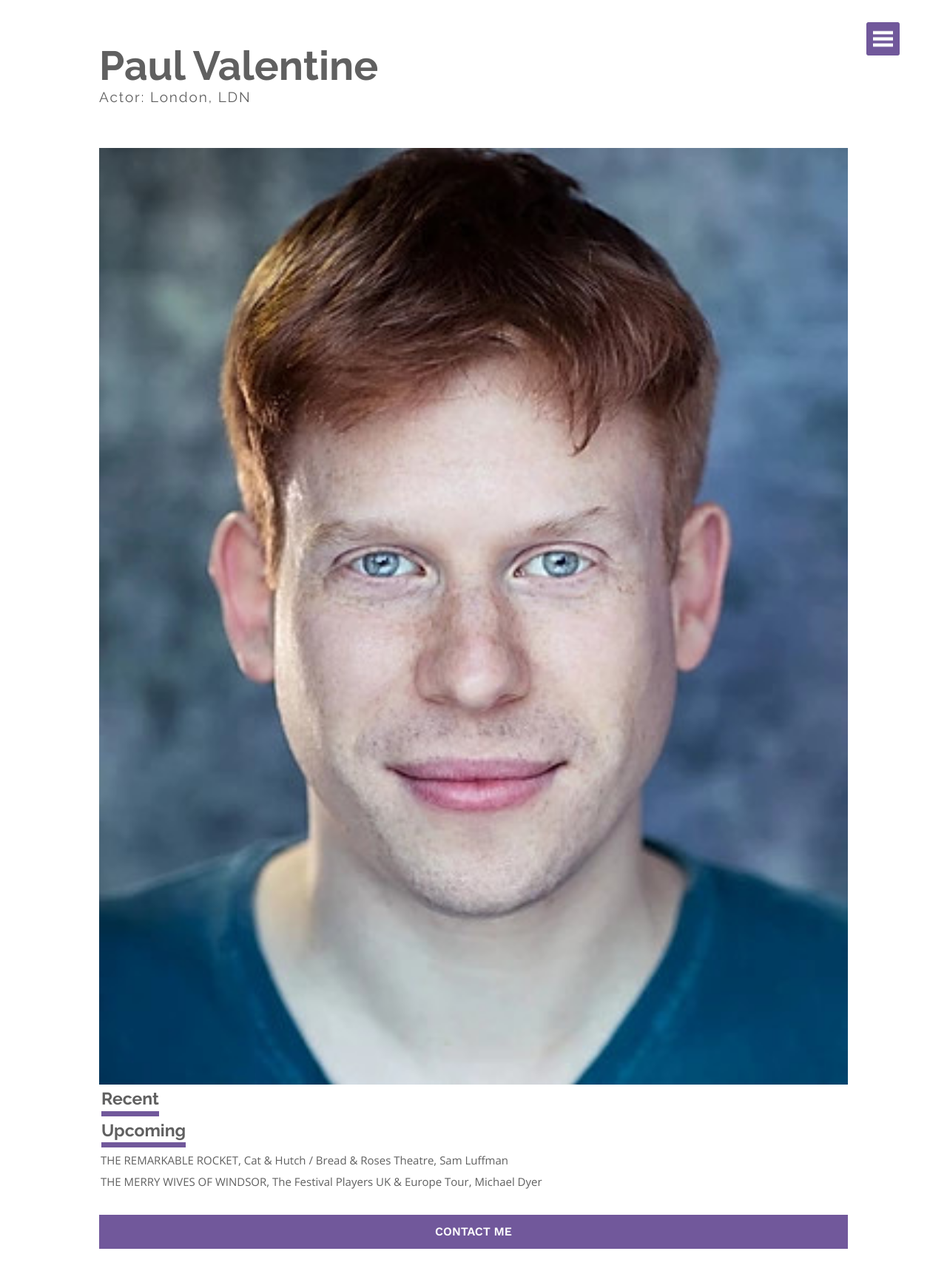
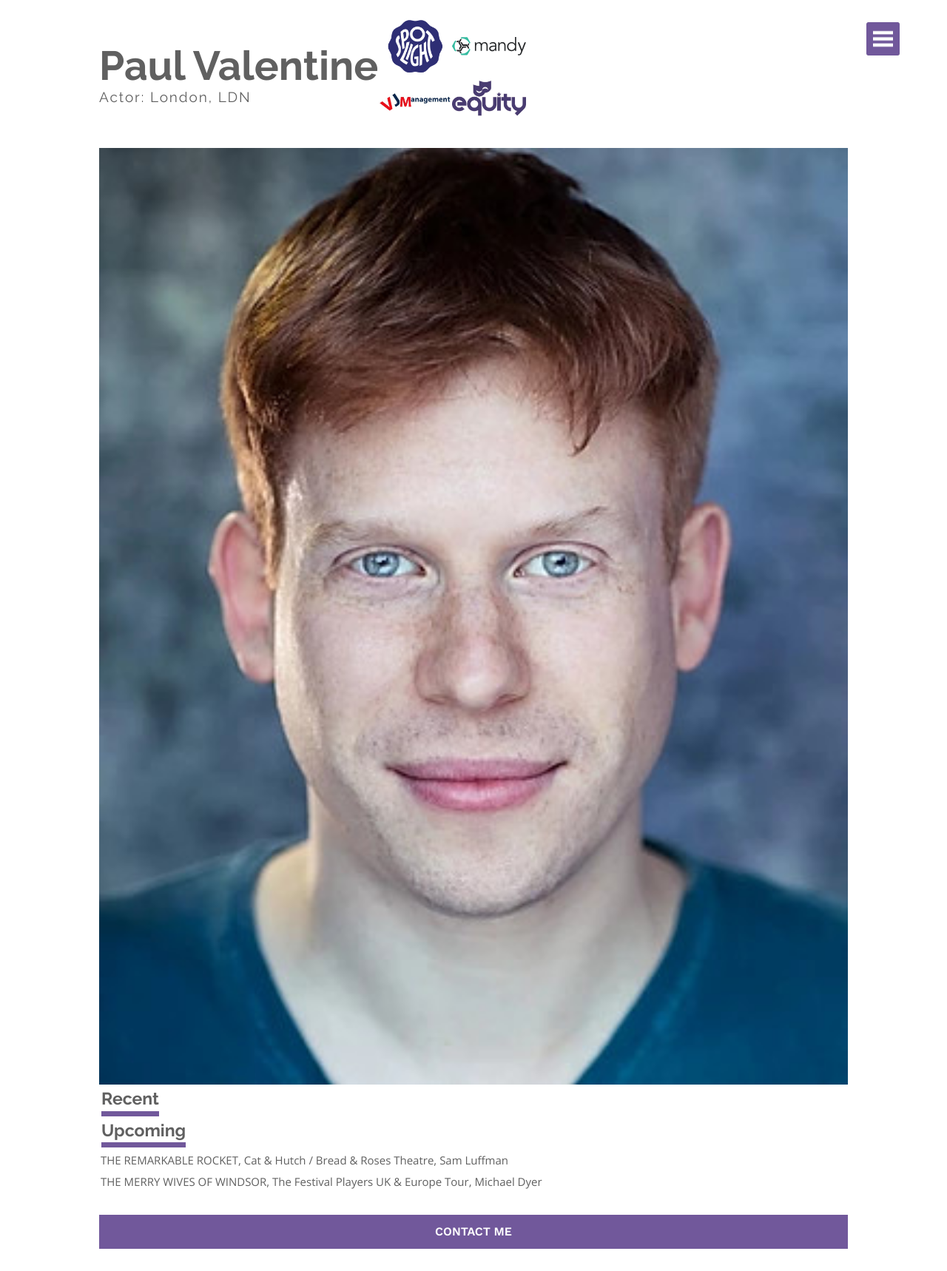
Before and after one commit to pvsitedesign/pvsite, a Jekyll site: the page built from index.html, in a window 1280 px wide. Shown: the whole page at 74% size. Built offline with Jekyll 4.4.1, drawn with Linux system fonts in a browser that asks for light colours; the list of posts is cut into pages by our own code.

Commit message:
add logos to hero

```diff
--- a/_includes/home-hero.html
+++ b/_includes/home-hero.html
@@ -16,7 +16,25 @@
 
     </div>
 
-    <div class="title-right"></div>
+    <div class="title-right">
+
+      <div class="logo-icons">
+
+        <div class="fill fill-1"><img rc="{{ '/assets/images/icons/spotlight-logo.jpg' | prepend: site.baseurl }}"></div>
+
+        <div class="fill fill-2"><img rc="{{ '/assets/images/icons/the-mandy-network-logo.svg' | prepend: site.baseurl }}"></div>
+
+        <div class="fill fill-3"><img rc="{{ '/assets/images/icons/vjm-logo.jpg' | prepend: site.baseurl }}"></div>
+
+        <div class="fill fill-4"><img rc="{{ '/assets/images/icons/equity-logo.jpg' | prepend: site.baseurl }}"></div>
+
+      </div>
+
+      <div class="social-icons">
+
+      </div>
+
+    </div>
 
   </header>
 
--- a/css/style.css
+++ b/css/style.css
@@ -114,6 +114,42 @@ img {
   display: flex;
   align-items: center;
   min-height: 200px;
+}
+
+.logo-icons {
+  display: flex;
+  flex-wrap: wrap;
+  height: 150px;
+  width: 200px;
+}
+
+.logo-icons div {
+  width: 50%;
+  height: 50%;
+}
+
+.fill {
+  overflow: hidden;
+  background-size: contain;
+  background-position: center;
+  background-repeat: no-repeat;
+}
+
+.fill-1 {
+  background-image: url('/pv_site/assets/images/icons/spotlight-logo.jpg');
+}
+.fill-2 {
+  background-image: url('/pv_site/assets/images/icons/the-mandy-network-logo.svg');
+}
+.fill-3 {
+  background-image: url('/pv_site/assets/images/icons/vjm-logo.jpg');
+}
+.fill-4 {
+  background-image: url('/pv_site/assets/images/icons/equity-logo.jpg');
+}
+
+.social-icons {
+
 }
 
 /* index.html */
```
Also changed, not shown: css/queries.css (+8 -0 lines), assets/images/icons/equity-logo.jpg (added), assets/images/icons/purple-burger.jpg (deleted), assets/images/icons/purple-burger.svg (deleted), assets/images/icons/spotlight-logo.jpg (added), assets/images/icons/the-mandy-network-logo.svg (added), assets/images/icons/vjm-logo.jpg (added).
